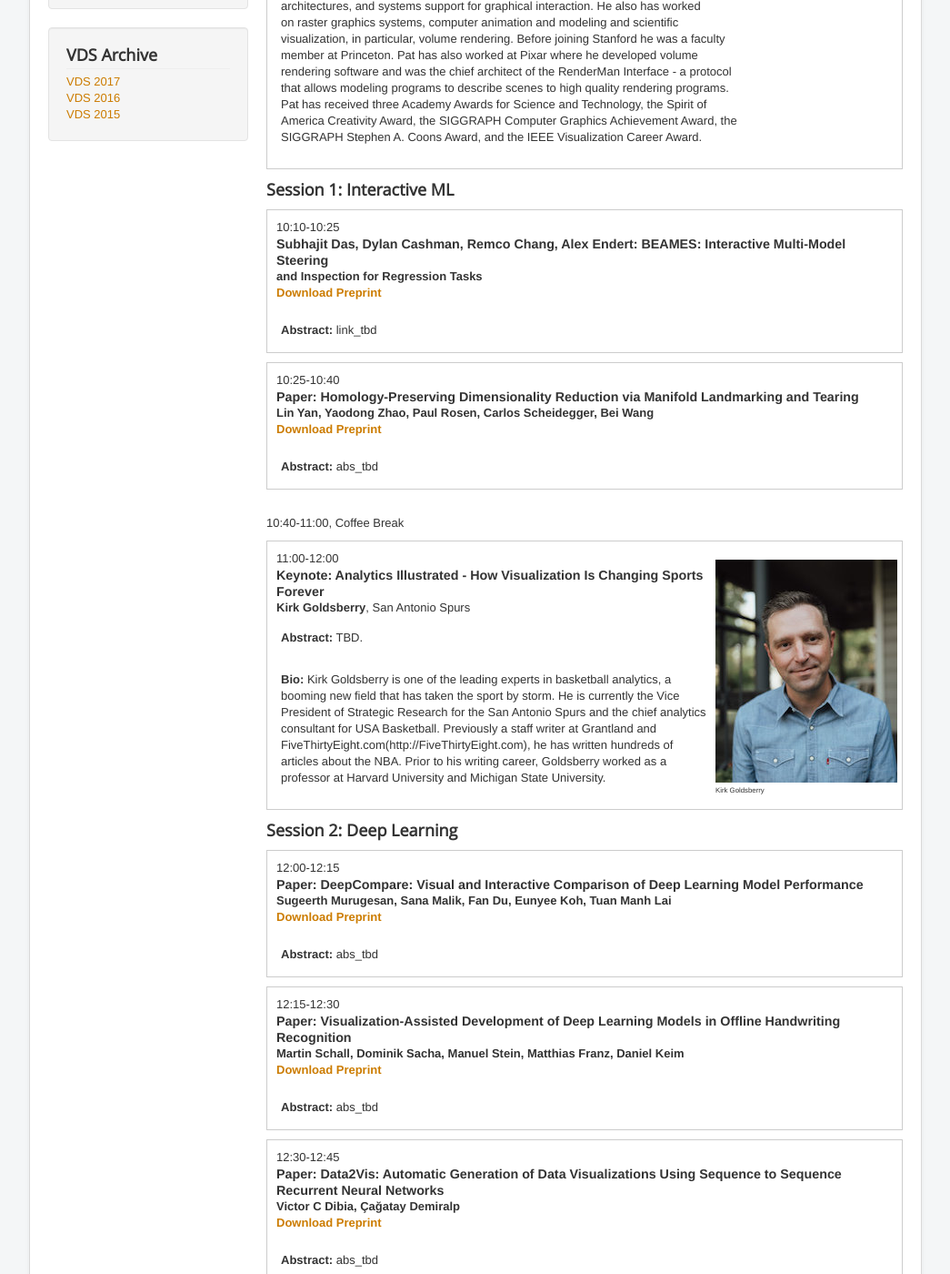
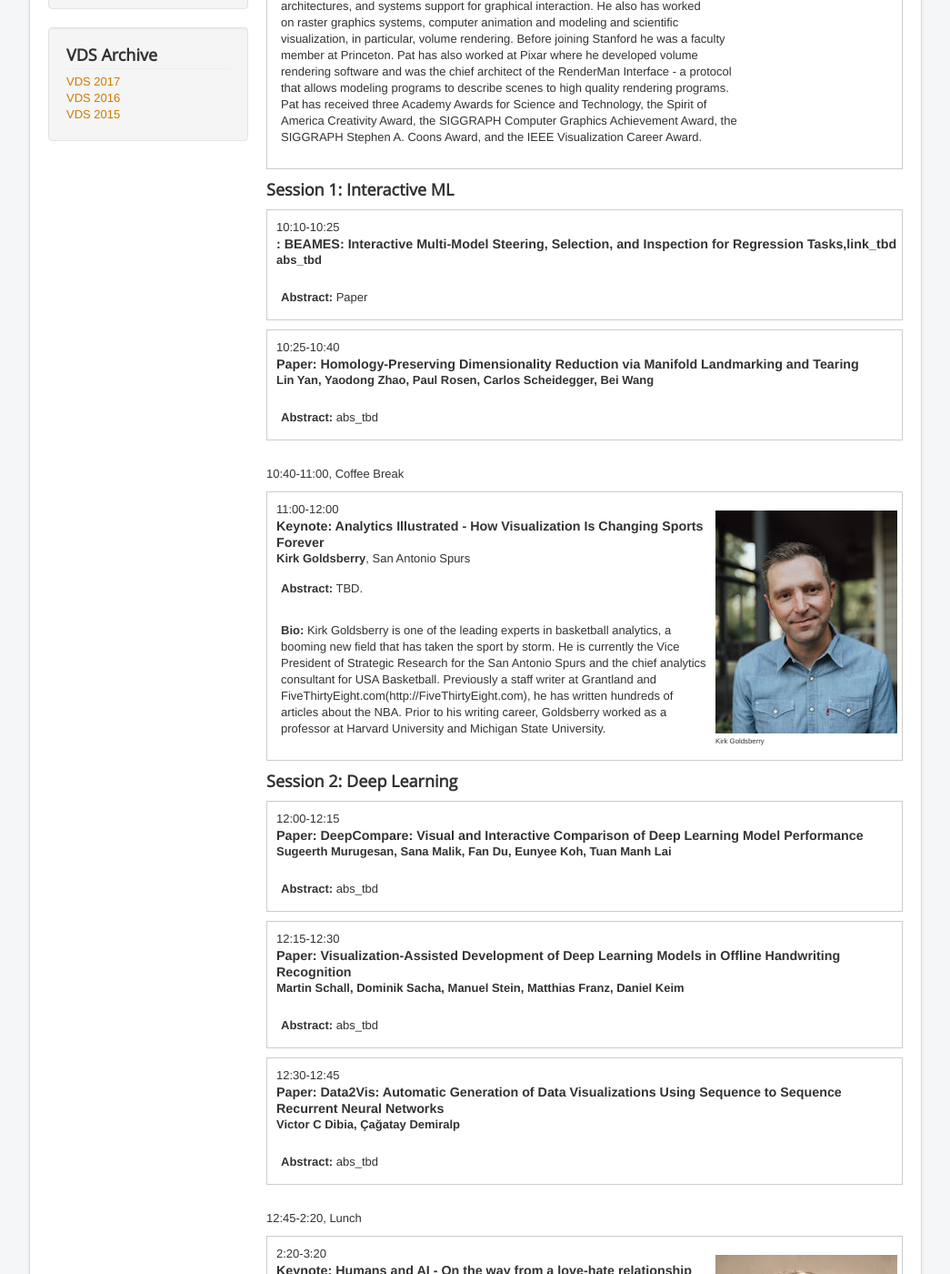
Before and after one commit to visualdatascience/2018, a Jekyll site: the page built from program.md, in a window 1280 px wide and 1400 px high, scrolled down 828 px. Shown: the whole window at 91% size, without its empty margins (117-1162 px from the left). Built offline with Jekyll 4.4.1, drawn with Linux system fonts in a browser that asks for light colours; some of the changed text lies outside the part shown.

Commit message:
fixed paper title

```diff
--- a/_data/papers.csv
+++ b/_data/papers.csv
@@ -1,5 +1,5 @@
 id,title,link,authors,abstract,type
-1,BEAMES: Interactive Multi-Model Steering, Selection, and Inspection for Regression Tasks,link_tbd,"Subhajit Das, Dylan Cashman, Remco Chang, Alex Endert",abs_tbd,Paper
+1,"BEAMES: Interactive Multi-Model Steering, Selection, and Inspection for Regression Tasks,link_tbd","Subhajit Das, Dylan Cashman, Remco Chang, Alex Endert",abs_tbd,Paper
 2,Homology-Preserving Dimensionality Reduction via Manifold Landmarking and Tearing,link_tbd,"Lin Yan, Yaodong Zhao, Paul Rosen, Carlos Scheidegger, Bei Wang",abs_tbd,Paper
 3,DeepCompare: Visual and Interactive Comparison of Deep Learning Model Performance,link_tbd,"Sugeerth Murugesan, Sana Malik, Fan Du, Eunyee Koh, Tuan Manh Lai",abs_tbd,Paper
 4,Visualization-Assisted Development of Deep Learning Models in Offline Handwriting Recognition,link_tbd,"Martin Schall, Dominik Sacha, Manuel Stein, Matthias Franz, Daniel Keim",abs_tbd,Paper
--- a/_includes/paper.html
+++ b/_includes/paper.html
@@ -6,7 +6,7 @@
     <span>{{include.time}}</span>
     <div class="ttitle"><span>{{talk.type }}: </span>{{talk.title}}</div>
     <div><span class="tspeaker">{{talk.authors}}</span></div>
-    <div><span class="tspeaker"><a href="{{talk.link}}">Download Preprint</a></span></div>
+    <!--div><span class="tspeaker"><a href="{{talk.link}}">Download Preprint</a></span></div-->
 
     <br>
     <div class="tabstract"><b>Abstract:</b> {{talk.abstract}}</div>
```
